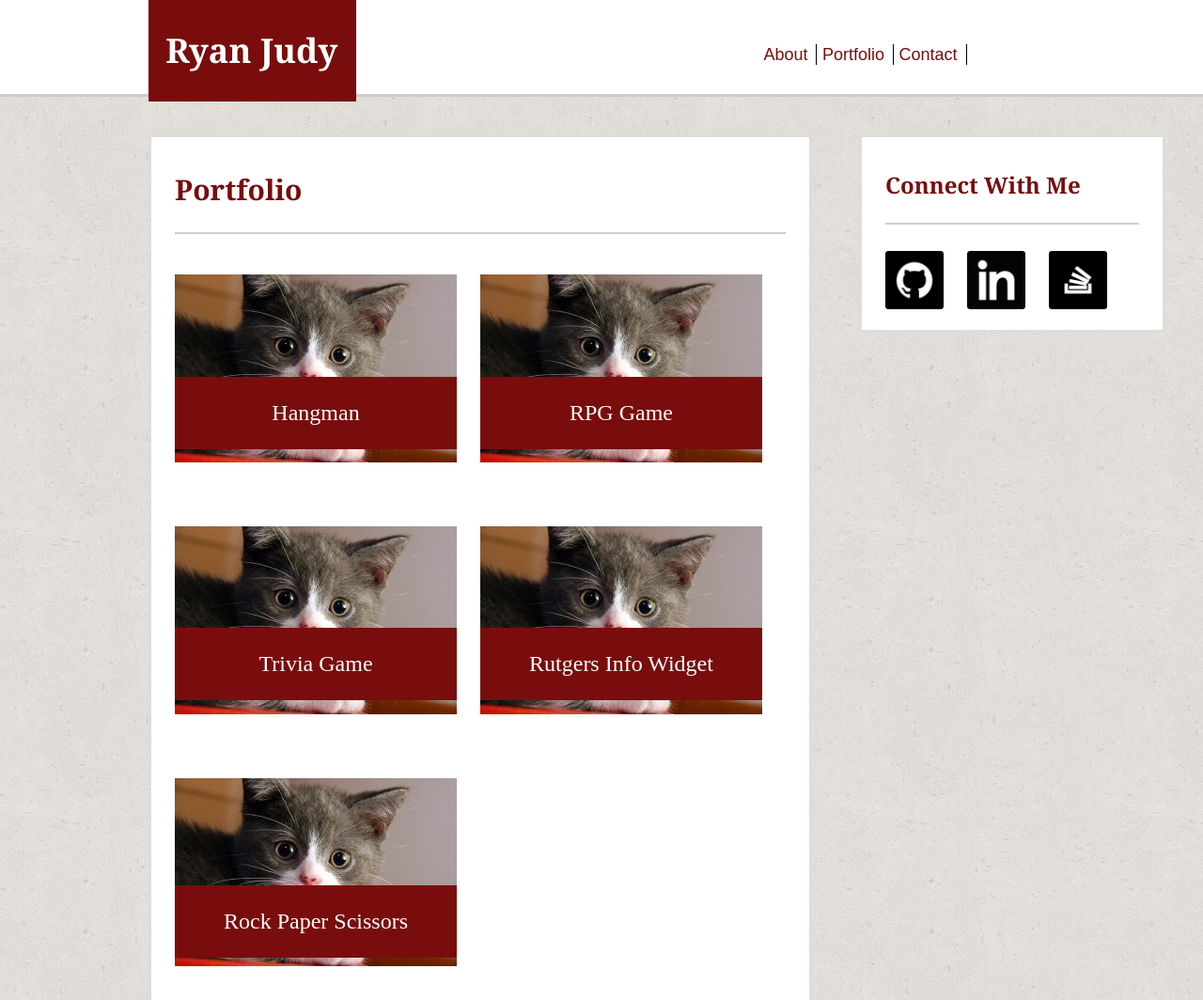
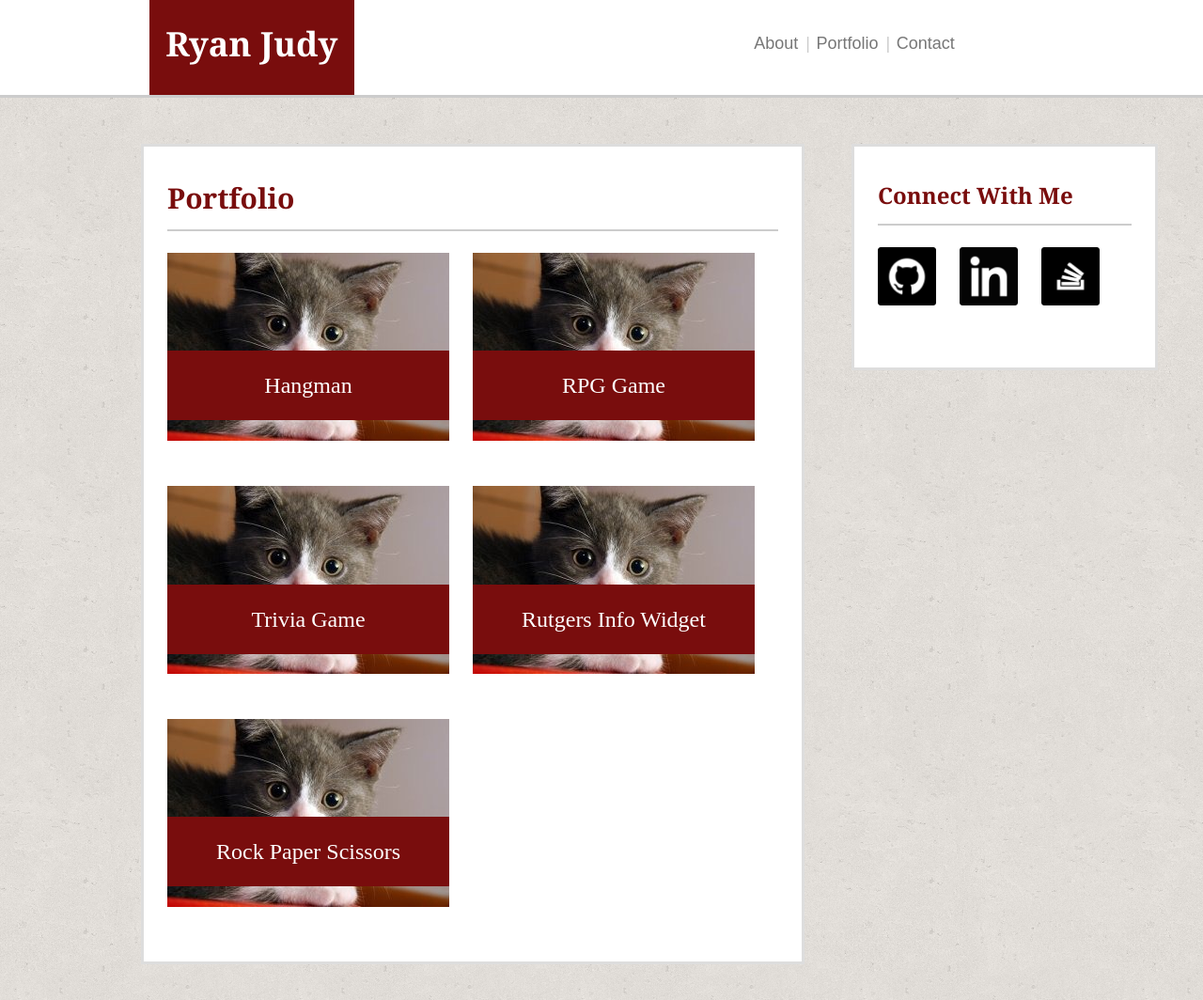
Before and after one commit to ryan-judy/Basic-Portfolio, a plain HTML site: page portfolio.html in a window 1280 px wide. Shown: the top 1064 px of the page at 94% size. Drawn offline with Linux system fonts and the light colour scheme.

Commit message:
final round

```diff
--- a/assets/css/style.css
+++ b/assets/css/style.css
@@ -14,24 +14,32 @@ h1 {
 	color: white;
 	font-size: 36px;
 	font-family: 'Georgia', Times, Times New Roman, serif;.;
+	font-weight: bold;
+	vertical-align: bottom;
 }
 
 h2 {
 	color: #790d0d;
 	font-size: 30px;
 	font-family: 'Georgia', Times, Times New Roman, serif;.;
+	font-weight: bold;
+	padding-bottom: 10px;
+
 }
 
 h3 {
 	color: #790d0d;
 	font-size: 24px;
 	font-family: 'Georgia', Times, Times New Roman, serif;.;
+	font-weight: bold;
+	padding-bottom: 10px;
 }
 
 p {
 	color: #777777;
 	font-family: 'Arial', 'Helvetica Neue', Helvetica, sans-serif;
 	line-height: 32px;
+	padding-top: 10px
 }
 
 li {
@@ -42,30 +50,17 @@ li {
 a {
 	color: #777777;
 	text-decoration: none;
-
 }
 
-a:link {
-	color: #790d0d;
-}
 
 a:hover {
- 	color: #777777;
+ 	color: #790d0d;
 }
 
 a.one:hover {
 	color:white;
 }
 
-nav a:after {
-  color: #777777;
-  content: "|";
-  margin-left: 8px;
-}
-
-nav a:last-child:after {
-  content:"";
-}
 
 img {
 	float: left;
@@ -94,11 +89,12 @@ footer {
 
 section {
     height: 102px;
-    margin: -10px;
+    margin: -1px;
     background-color: white;
     border-style: solid;
     border-color: #cccccc;
     border-width: 0px 0px 3px 0px;
+    vertical-align: baseline;
 }
 
 hr {
@@ -111,7 +107,7 @@ hr {
 
 
 form {
-	padding-top: 20px;
+	padding-top: -2px;
 
 }
 
@@ -152,6 +148,7 @@ textarea {
     border-color: #dfdfdf;
     border-width: 1px;
     font-size:14px;
+    font-family: 'Arial', 'Helvetica Neue', Helvetica, sans-serif;
 }
 
 form {
@@ -175,28 +172,28 @@ span {
 
 span.hangman {
 	right:350px;
-	top:230px;
+	top:192px;
 
 }
 
 span.game {
 	right:25px;
-	top:230px;
+	top:192px;
 }
 
 span.trivia {
 	right:350px;
-	top:497px;
+	top:441px;
 }
 
 span.widget {
 	right:25px;
-	top:497px;
+	top:441px;
 }
 
 span.rps {
 	right:350px;
-	bottom:42px;
+	bottom:55px;
 }
 
 .logo {
@@ -204,11 +201,12 @@ span.rps {
 	position: absolute;
     background-color: #790d0d;
     color: : white;
-    padding: 1px 2px 0px 1px;
+    padding: 30px 0px 0px 0px;
     margin-left: 160px;
     width: 17%;
     text-align: center;
     font-size: 18px;
+    height:72px;
 }
 
 .menu {
@@ -218,7 +216,7 @@ span.rps {
 	width: 400px;
     right:150px;
     top: 15px;
-	padding: 10px;
+	padding: 17px;
 	text-align:center;
     font-size: 18px;
 }
@@ -232,16 +230,19 @@ span.rps {
 .menu li {
 	display: inline;
     text-align: center;
-	border-right: 1px
-	solid #000000;
     color: #ffffff;
     padding: 1px
 
 }
 
-.menu li:last {
-	display: none;
-	border-right: none;
+.menu a:after {
+  color: #ccc;
+  content: "|";
+  margin-left: 8px;
+}
+
+.menu > ul > li:last-child > a:after {
+  content:"";
 }
 
 .menu a:hover {
@@ -256,7 +257,7 @@ span.rps {
     left: 150px;
     top:50px;
     width: 650px;
-    padding: 10px 25px 25px 25px;
+    padding: 40px 25px 25px 25px;
     background-color: white;
     border-style: solid;
     border-color: #dddddd;
@@ -268,7 +269,7 @@ span.rps {
 	top: 50px;
 	left: 200px;
 	float: left;
-    padding: 10px 25px 35px 25px;
+    padding: 40px 25px 35px 25px;
     width: 270px;
     height: 160px;
     background-color: white;
@@ -282,15 +283,14 @@ span.rps {
 	text-align: center;
 	float: left;
 	overflow: auto;
-	padding: 15px 0px 0px 0px;
+	padding: 10px 0px 0px 0px;
 }
 
 .portfolioicons {
 	float: left;
-	padding: 30px 0px 30px 0px;
+	padding: 10px 0px 30px 0px;
 
 }
-
 
 .clearfix::after {
     content: "";
--- a/portfolio.html
+++ b/portfolio.html
@@ -1,7 +1,8 @@
 <!DOCTYPE html>
 <html lang="en-us" content="text/html; charset=utf-8">
 	<head>
-  <link rel="stylesheet" type="text/css" href="assets/css/style.css">
+    <link rel="stylesheet" type="text/css" href="assets/css/reset.css">
+    <link rel="stylesheet" type="text/css" href="assets/css/style.css">
 		<title>Contact | Ryan Judy</title>
 
   </head>
```
Also changed, not shown: contact.html (+2 -1 lines), index.html (+6 -2 lines), 1 other file.
